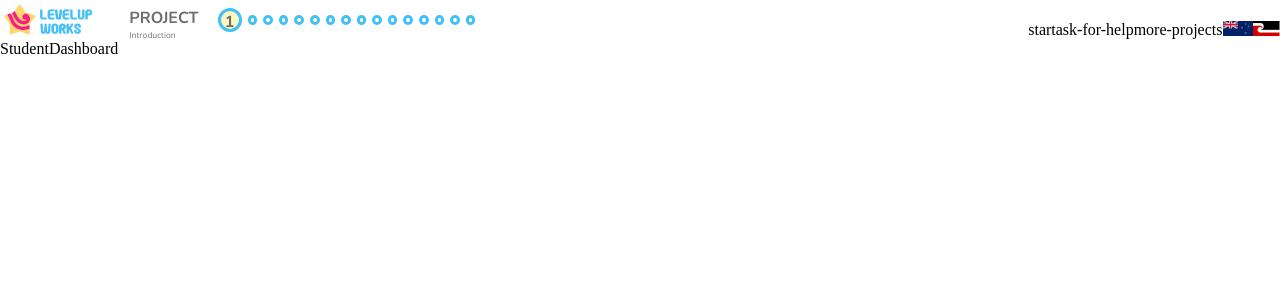
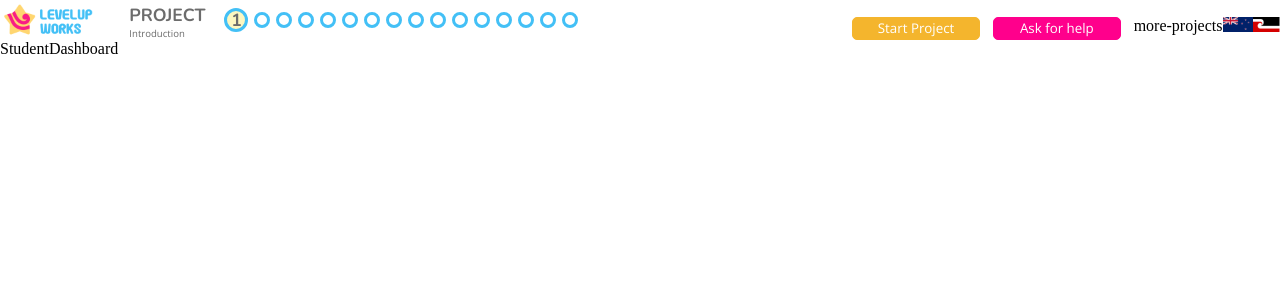
Before and after one commit to cyy963/education-portal-frontend, a React (Vite) app: page /student-dashboard/learning-objectives in a window 1280 px wide. Shown: the top 300 px of the page. Built offline with nearby package versions, Linux system fonts and the light colour scheme; the HTML template or start-up script is replaced by a standard one.

Commit message:
Did main button styles

```diff
--- a/src/common/NavbarTwo.jsx
+++ b/src/common/NavbarTwo.jsx
@@ -1,4 +1,3 @@
-import React from "react";
 import styles from "./NavbarTwo.module.css";
 
 //Import images from assets
--- a/src/common/NavbarTwo.module.css
+++ b/src/common/NavbarTwo.module.css
@@ -1,13 +1,13 @@
 /* Styles for navbar two */
 h5 {
   font-family: nunito;
-  font-size: 1em;
+  font-size: 2.2vh;
   color: #6c6c6c;
 }
 
 p {
   font-family: "Open Sans", "Helvetica Neue", sans-serif;
-  font-size: 0.5em;
+  font-size: 1.2vh;
   color: #6c6c6c;
 }
 
@@ -49,16 +49,42 @@ p {
 
 .circle,
 .circleBig {
-  height: 1.2vh;
-  width: 1.2vh;
+  height: 2vh;
+  width: 2vh;
   border: 3px solid #43c0f6;
   border-radius: 100%;
   margin: 3px;
 }
 
 .circleBig {
+  font-family: nunito;
+  display: flex;
   background-color: #fdf7c0;
   height: 3vh;
   width: 3vh;
-  text-align: center;
+  justify-content: center;
+  align-items: center;
 }
+
+/* Buttons */
+.start,
+.askHelp,
+.helpCentre {
+  border-radius: 5px;
+  width: 10vw;
+  color: white;
+  font-family: "Open Sans", "Helvetica Neue", sans-serif;
+  margin-right: 1vw;
+  padding: 0.2vh 0;
+}
+
+.start {
+  background-color: #f4b52d;
+  border: #f4b52d solid 1px;
+}
+
+.askHelp,
+.helpCentre {
+  background-color: #ff008c;
+  border: #ff008c solid 1px;
+}
--- a/src/common/NavbarTwoButtons.jsx
+++ b/src/common/NavbarTwoButtons.jsx
@@ -1,5 +1,23 @@
-import React from "react";
+import styles from "./NavbarTwo.module.css";
 
-export default function NavbarTwoButtons(props) {
-  return <div>{props.type}</div>;
+export default function NavbarTwoButtons({ type }) {
+  return (
+    <div>
+      {type === "start" ? (
+        <button className={styles.start}>Start Project</button>
+      ) : (
+        ""
+      )}
+      {type === "ask-for-help" ? (
+        <button className={styles.askHelp}>Ask for help</button>
+      ) : (
+        ""
+      )}
+      {type === "help-centre" ? (
+        <button className={styles.helpCentre}>Help centre</button>
+      ) : (
+        ""
+      )}
+    </div>
+  );
 }
--- a/src/pages/TeacherDashboard/TeacherDashboard.jsx
+++ b/src/pages/TeacherDashboard/TeacherDashboard.jsx
@@ -1,5 +1,12 @@
 // This is the page that will hold the different teacher dashboard components
 
+import NavbarTwo from "../../common/NavbarTwo";
+
 export default function TeacherDashboard() {
-  return <div>TeacherDashboard</div>;
+  return (
+    <div>
+      <NavbarTwo page="teacher" />
+      TeacherDashboard
+    </div>
+  );
 }
```
